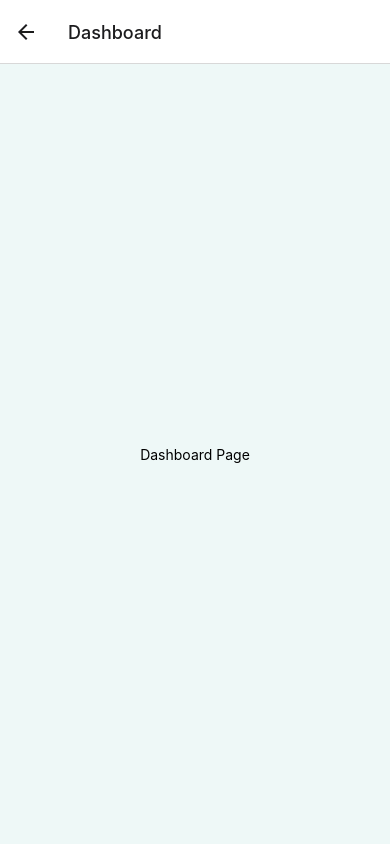
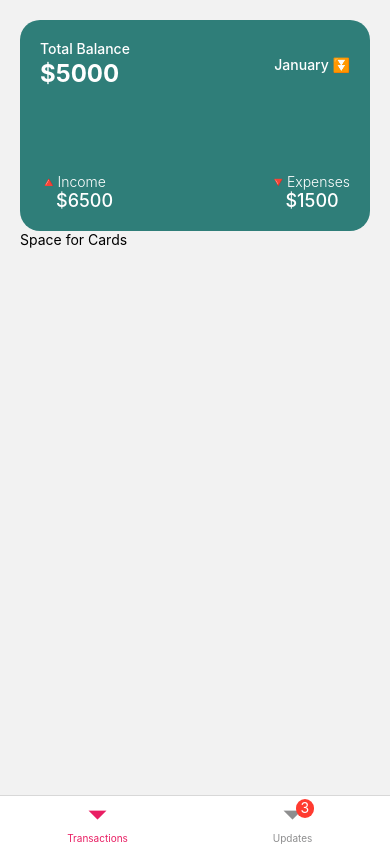
Before and after one commit to ayushsnha/realm-reactNative-expenseTracker, a React Native app: screen /Dashboard in a window 390 px wide. Built offline with nearby package versions, Linux system fonts and the light colour scheme.

Commit message:
Transaction page

```diff
--- a/App.tsx
+++ b/App.tsx
@@ -1,4 +1,5 @@
 import React from 'react';
+import { StatusBar } from 'react-native';
 import { NavigationContainer } from '@react-navigation/native';
 
 import Routes from './src/Routes';
@@ -6,6 +7,7 @@ import Routes from './src/Routes';
 const App = () => {
   return (
     <NavigationContainer>
+      <StatusBar animated={true} backgroundColor="#A0EDE7" />
       <Routes />
     </NavigationContainer>
   );
--- a/package.json
+++ b/package.json
@@ -10,6 +10,7 @@
     "lint": "eslint . --ext .js,.jsx,.ts,.tsx"
   },
   "dependencies": {
+    "@react-navigation/bottom-tabs": "^6.5.3",
     "@react-navigation/native": "^6.1.2",
     "@react-navigation/native-stack": "^6.9.8",
     "react": "18.1.0",
--- a/src/Routes/Routes.tsx
+++ b/src/Routes/Routes.tsx
@@ -7,16 +7,18 @@ const Stack = createNativeStackNavigator();
 
 const Routes = () => {
   return (
-    // <NavigationContainer>
     <Stack.Navigator initialRouteName="Welcome">
       <Stack.Screen
         name="Welcome"
         component={Welcome}
         options={{ headerShown: false }}
       />
-      <Stack.Screen name="Dashboard" component={Dashboard} />
+      <Stack.Screen
+        name="Dashboard"
+        component={Dashboard}
+        options={{ headerShown: false }}
+      />
     </Stack.Navigator>
-    // </NavigationContainer>
   );
 };
 
--- /dev/null
+++ b/src/helpers/globalDimesions.ts
@@ -0,0 +1,5 @@
+import { Dimensions } from 'react-native';
+
+const { width, height } = Dimensions.get('window');
+
+export { width, height };
--- a/src/screens/Dashboard/Dashboard.styles.ts
+++ b/src/screens/Dashboard/Dashboard.styles.ts
@@ -2,10 +2,8 @@ import { StyleSheet } from 'react-native';
 
 const styles = StyleSheet.create({
   backgroundStyle: {
-    backgroundColor: '#EEF8F7',
+    backgroundColor: '#FFF8F7',
     flex: 1,
-    alignItems: 'center',
-    justifyContent: 'center',
   },
 });
 
--- a/src/screens/Dashboard/Dashboard.tsx
+++ b/src/screens/Dashboard/Dashboard.tsx
@@ -1,14 +1,54 @@
 import React from 'react';
-import { ScrollView, View, Text } from 'react-native';
+import { View, Text } from 'react-native';
+import { createBottomTabNavigator } from '@react-navigation/bottom-tabs';
 import styles from './Dashboard.styles';
+import { Transactions } from '../Tabs';
+
+const Tab = createBottomTabNavigator();
+
+const Route2 = () => (
+  <View>
+    <Text>Route 2</Text>
+  </View>
+);
+
+const BottomTabs = () => (
+  <Tab.Navigator
+    initialRouteName="Feed"
+    screenOptions={{
+      tabBarActiveTintColor: '#e91e63',
+      headerShown: false,
+      // tabBarStyle: { position: 'absolute' },
+    }}>
+    <Tab.Screen
+      name="Transactions"
+      component={Transactions}
+      options={{
+        tabBarLabel: 'Transactions',
+        // tabBarIcon: ({ color, size }) => (
+        //   <MaterialCommunityIcons name="home" color={color} size={size} />
+        // ),
+      }}
+    />
+    <Tab.Screen
+      name="Route 2"
+      component={Route2}
+      options={{
+        tabBarLabel: 'Updates',
+        // tabBarIcon: ({ color, size }) => (
+        //   <MaterialCommunityIcons name="bell" color={color} size={size} />
+        // ),
+        tabBarBadge: 3,
+      }}
+    />
+  </Tab.Navigator>
+);
 
 const Welcome = () => {
   return (
-    <ScrollView contentContainerStyle={styles.backgroundStyle}>
-      <View>
-        <Text>Dashboard Page</Text>
-      </View>
-    </ScrollView>
+    <View style={styles.backgroundStyle}>
+      <BottomTabs />
+    </View>
   );
 };
 
--- /dev/null
+++ b/src/screens/Tabs/Transactions/Transactions.styles.ts
@@ -0,0 +1,51 @@
+import { StyleSheet } from 'react-native';
+import { height } from '../../../helpers/globalDimesions';
+
+const styles = StyleSheet.create({
+  continer: {
+    margin: 20,
+  },
+  scrollView: {},
+  balance: {
+    fontSize: 14,
+    fontWeight: '500',
+    color: '#FFF',
+  },
+  amount: {
+    fontSize: 24,
+    fontWeight: '700',
+    color: '#FFF',
+    marginTop: 2,
+  },
+  headerWrapper: {
+    padding: 20,
+    height: height / 4,
+    backgroundColor: '#2F7E79',
+    borderRadius: 20,
+    justifyContent: 'space-between',
+  },
+  top: {
+    alignItems: 'center',
+    flexDirection: 'row',
+    justifyContent: 'space-between',
+  },
+  section: {
+    // marginTop: 18,
+    flexDirection: 'row',
+    alignItems: 'center',
+    justifyContent: 'space-between',
+  },
+  label: {
+    fontSize: 14,
+    fontWeight: '300',
+    color: '#FFF',
+  },
+  value: {
+    fontSize: 18,
+    fontWeight: '500',
+    color: '#FFF',
+    marginLeft: 16,
+  },
+});
+
+export default styles;
--- /dev/null
+++ b/src/screens/Tabs/Transactions/Transactions.tsx
@@ -0,0 +1,35 @@
+import React from 'react';
+import { ScrollView, View, Text, StatusBar } from 'react-native';
+import styles from './Transactions.styles';
+
+const Transactions = () => (
+  <View style={styles.continer}>
+    <StatusBar animated={true} backgroundColor="#2F7E79" />
+    <View style={styles.headerWrapper}>
+      <View style={styles.top}>
+        <View>
+          <Text style={styles.balance}>Total Balance</Text>
+          <Text style={styles.amount}>$5000</Text>
+        </View>
+        <View>
+          <Text style={styles.balance}>January ⏬</Text>
+        </View>
+      </View>
+      <View style={styles.section}>
+        <View>
+          <Text style={styles.label}>🔺Income</Text>
+          <Text style={styles.value}>$6500</Text>
+        </View>
+        <View>
+          <Text style={styles.label}>🔻Expenses</Text>
+          <Text style={styles.value}>$1500</Text>
+        </View>
+      </View>
+    </View>
+    <ScrollView contentContainerStyle={styles.scrollView}>
+      <Text>Space for Cards</Text>
+    </ScrollView>
+  </View>
+);
+
+export default Transactions;
--- /dev/null
+++ b/src/screens/Tabs/Transactions/index.ts
@@ -0,0 +1 @@
+export { default } from './Transactions';
--- /dev/null
+++ b/src/screens/Tabs/index.ts
@@ -0,0 +1 @@
+export { default as Transactions } from './Transactions';
```
Also changed, not shown: 1 other file (tests, documents, lock files or other folders).
